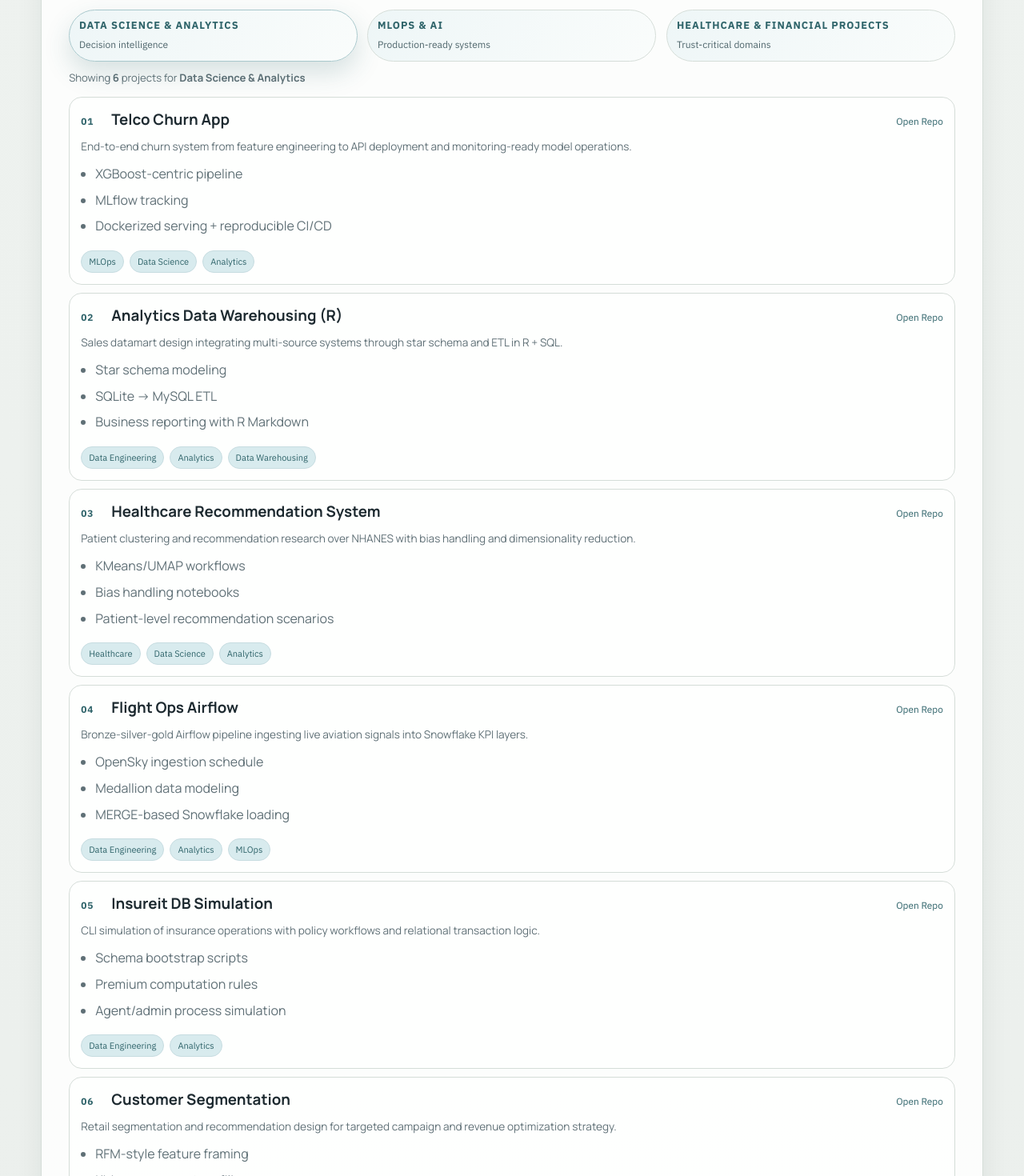
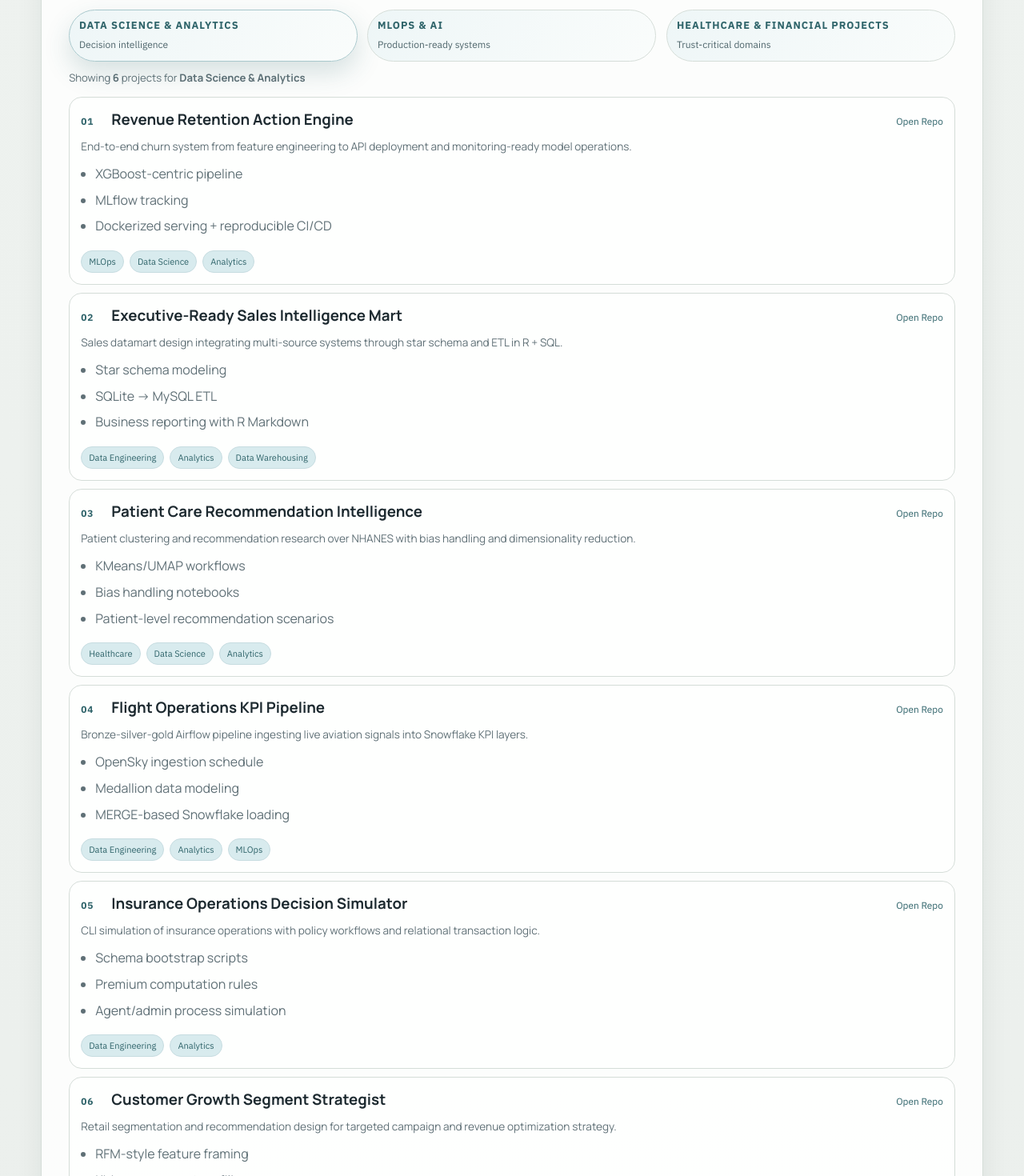
Before and after one commit to Johnny001-DS/karanbadlani-portfolio, a Next.js app: page /karanbadlani-portfolio/ in a window 1280 px wide. Shown: the part 4760-6230 px from the top of the page at 80% size. Built offline with nearby package versions, Linux system fonts and the light colour scheme.

Commit message:
Rename projects with business-action oriented titles

```diff
--- a/src/pages/index.tsx
+++ b/src/pages/index.tsx
@@ -344,7 +344,7 @@ const experiences: Experience[] = [
 const projects: Project[] = [
   {
     id: 1,
-    name: 'Production Grade RAG Python App',
+    name: 'Decision Copilot for Enterprise Knowledge',
     url: 'https://github.com/Johnny001-DS/ProductionGradeRAGPythonApp',
     categories: ['Generative AI', 'MLOps', 'RAG'],
     summary: 'Production-ready document QA with PDF ingestion, vector retrieval, and evaluation-first RAG quality management.',
@@ -352,7 +352,7 @@ const projects: Project[] = [
   },
   {
     id: 2,
-    name: 'Telco Churn App',
+    name: 'Revenue Retention Action Engine',
     url: 'https://github.com/Johnny001-DS/telco-churn-app',
     categories: ['MLOps', 'Data Science', 'Analytics'],
     summary: 'End-to-end churn system from feature engineering to API deployment and monitoring-ready model operations.',
@@ -360,7 +360,7 @@ const projects: Project[] = [
   },
   {
     id: 3,
-    name: 'Dialogflow Chatbot',
+    name: 'Conversational Order Automation Assistant',
     url: 'https://github.com/Johnny001-DS/dialogflow_chatbot',
     categories: ['NLP', 'Chatbot'],
     summary: 'Conversational ordering assistant with intent management, webhook processing, and transactional persistence.',
@@ -368,7 +368,7 @@ const projects: Project[] = [
   },
   {
     id: 4,
-    name: 'Breast Cancer Classification',
+    name: 'Clinical Triage Signal Classifier',
     url: 'https://github.com/Johnny001-DS/Breast-cancer-classification',
     categories: ['Healthcare', 'Data Science', 'Computer Vision'],
     summary: 'Medical imaging classification workflow for benign vs malignant pattern detection experiments.',
@@ -376,7 +376,7 @@ const projects: Project[] = [
   },
   {
     id: 5,
-    name: 'EEG Brain Signal Classification',
+    name: 'Neuro-Signal Insight Classifier',
     url: 'https://github.com/Johnny001-DS/EEG-Brain-Signal-classification',
     categories: ['Healthcare', 'Data Science', 'Signal Processing'],
     summary: 'EEG signal processing and emotion classification research for interpretable biological endpoints.',
@@ -384,7 +384,7 @@ const projects: Project[] = [
   },
   {
     id: 6,
-    name: 'Credit Risk Modeling',
+    name: 'Lending Risk Decision Model',
     url: 'https://github.com/Johnny001-DS/Credit_Risk_Modeling',
     categories: ['Finance', 'Data Science', 'Analytics'],
     summary: 'Probability-of-default modeling for lending risk, combining traditional and boosted model strategies.',
@@ -392,7 +392,7 @@ const projects: Project[] = [
   },
   {
     id: 7,
-    name: 'Healthcare RAG Bot',
+    name: 'Healthcare Policy Intelligence Assistant',
     url: 'https://github.com/Johnny001-DS/Healthcare-RAG-Bot',
     categories: ['Generative AI', 'RAG', 'Healthcare', 'MLOps'],
     summary: 'Healthcare insurance document assistant with contextual retrieval and Bedrock-based response generation.',
@@ -400,7 +400,7 @@ const projects: Project[] = [
   },
   {
     id: 8,
-    name: 'Protein Prediction - Healthcare',
+    name: 'Protein Function Discovery Predictor',
     url: 'https://github.com/Johnny001-DS/ProteinPrediction-HealthCare',
     categories: ['Healthcare', 'Data Science', 'Deep Learning'],
     summary: 'CAFA5 protein function prediction workflow using sequence-based TensorFlow deep learning experiments.',
@@ -408,7 +408,7 @@ const projects: Project[] = [
   },
   {
     id: 9,
-    name: 'Analytics Data Warehousing (R)',
+    name: 'Executive-Ready Sales Intelligence Mart',
     url: 'https://github.com/Johnny001-DS/Analytics_DataWarehousing_R',
     categories: ['Data Engineering', 'Analytics', 'Data Warehousing'],
     summary: 'Sales datamart design integrating multi-source systems through star schema and ETL in R + SQL.',
@@ -416,7 +416,7 @@ const projects: Project[] = [
   },
   {
     id: 10,
-    name: 'Healthcare Recommendation System',
+    name: 'Patient Care Recommendation Intelligence',
     url: 'https://github.com/Johnny001-DS/HealthCare-Recommendation-System',
     categories: ['Healthcare', 'Data Science', 'Analytics'],
     summary: 'Patient clustering and recommendation research over NHANES with bias handling and dimensionality reduction.',
@@ -424,7 +424,7 @@ const projects: Project[] = [
   },
   {
     id: 11,
-    name: 'DocuFindAI',
+    name: 'Multi-Document Evidence Navigator',
     url: 'https://github.com/Johnny001-DS/DocuFindAI',
     categories: ['Generative AI', 'MLOps', 'Chatbot', 'RAG'],
     summary: 'Multi-format document and web QA platform comparing RAG and non-RAG quality profiles.',
@@ -432,7 +432,7 @@ const projects: Project[] = [
   },
   {
     id: 12,
-    name: 'Flight Ops Airflow',
+    name: 'Flight Operations KPI Pipeline',
     url: 'https://github.com/Johnny001-DS/flight-ops-airflow',
     categories: ['Data Engineering', 'Analytics', 'MLOps'],
     summary: 'Bronze-silver-gold Airflow pipeline ingesting live aviation signals into Snowflake KPI layers.',
@@ -440,7 +440,7 @@ const projects: Project[] = [
   },
   {
     id: 13,
-    name: 'Insureit DB Simulation',
+    name: 'Insurance Operations Decision Simulator',
     url: 'https://github.com/Johnny001-DS/Insureit-DB-Simulation-main',
     categories: ['Data Engineering', 'Analytics'],
     summary: 'CLI simulation of insurance operations with policy workflows and relational transaction logic.',
@@ -448,7 +448,7 @@ const projects: Project[] = [
   },
   {
     id: 14,
-    name: 'RAG Financial Analysis Chatbot',
+    name: 'Financial Research Decision Assistant',
     url: 'https://github.com/Johnny001-DS/RAG-based-Financial-Analysis-Chatbot',
     categories: ['Generative AI', 'RAG', 'MLOps', 'Finance'],
     summary: 'Financial RAG assistant blending retrieval architecture with cloud-native deployment patterns.',
@@ -456,7 +456,7 @@ const projects: Project[] = [
   },
   {
     id: 15,
-    name: 'Customer Segmentation',
+    name: 'Customer Growth Segment Strategist',
     url: 'https://github.com/Johnny001-DS/customer-segmentation',
     categories: ['Analytics', 'Data Science'],
     summary: 'Retail segmentation and recommendation design for targeted campaign and revenue optimization strategy.',
```
